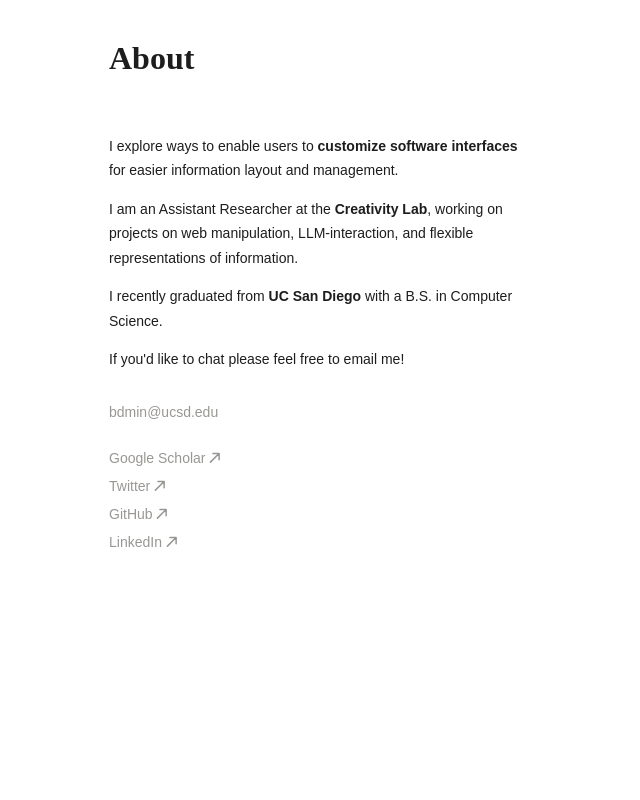
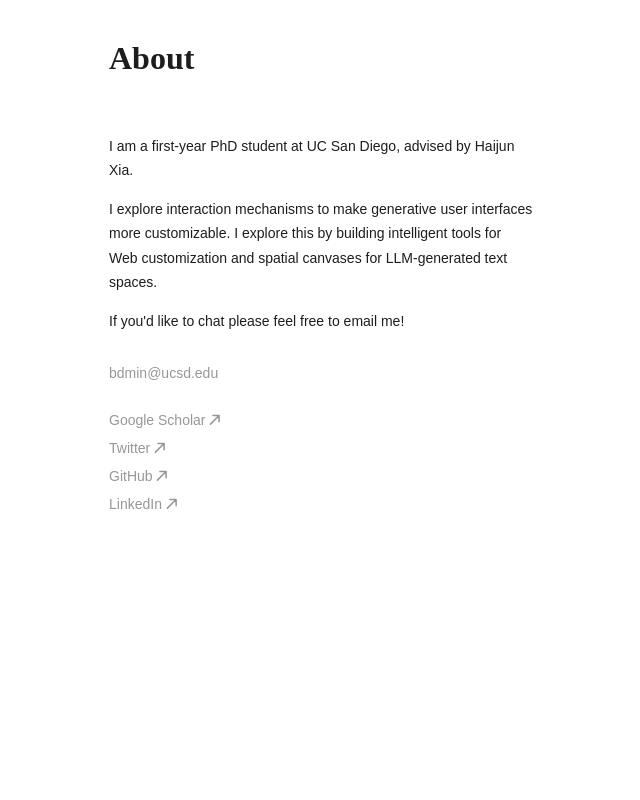
Before and after one commit to bdhmin/portfolio, a React (Create React App) app: page / in a window 1280 px wide. Shown: the part 760-1560 px from the top of the page, without its empty margins (51-691 px from the left). Built offline with nearby package versions, Linux system fonts and the light colour scheme; a web font is replaced by a local one.

Commit message:
Updated bio

```diff
--- a/src/App/components/footer/footer.js
+++ b/src/App/components/footer/footer.js
@@ -5,7 +5,7 @@ function Footer() {
     <div className="Footer">
       <span className="cp">
         <div>Made by Bryan Min</div>
-        <div>Last Updated:  February 11, 2024</div>
+        <div>Last Updated:  May 12, 2024</div>
       </span>
     </div>
   )
--- a/src/App/pages/about/about.js
+++ b/src/App/pages/about/about.js
@@ -34,14 +34,14 @@ function About() {
           </div> */}
 
           <div className="Bio">
+            {/* <p>
+              I am interested
+            </p> */}
             <p>
-              I explore ways to enable users to <strong>customize software interfaces</strong> for easier information layout and management.
+              I am a first-year PhD student at <a className="ucsd" href="https://ucsd.edu" target="_blank" rel="noreferrer">UC San Diego</a>, advised by Haijun Xia.
             </p>
             <p>
-              I am an Assistant Researcher at the <Tag name="creativity">Creativity Lab</Tag>, working on projects on web manipulation, LLM-interaction, and flexible representations of information.
-            </p>
-            <p>
-              I recently graduated from <Tag name="ucsd">UC San Diego</Tag> with a B.S. in Computer Science.
+            I explore interaction mechanisms to make generative user interfaces more customizable. I explore this by building intelligent tools for Web customization and spatial canvases for LLM-generated text spaces.
             </p>
             <p>
               If you'd like to chat please feel free to email me!
```
